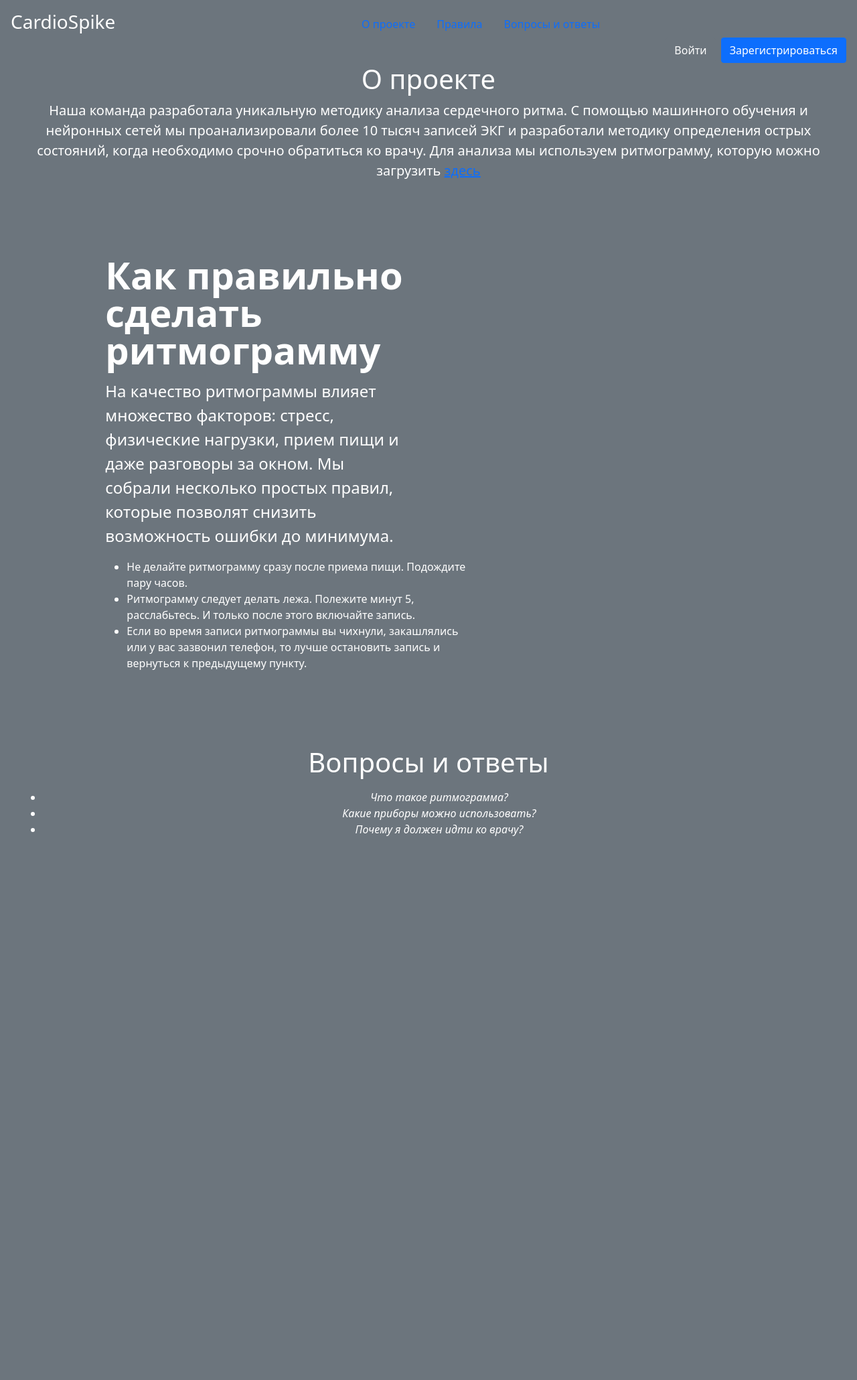
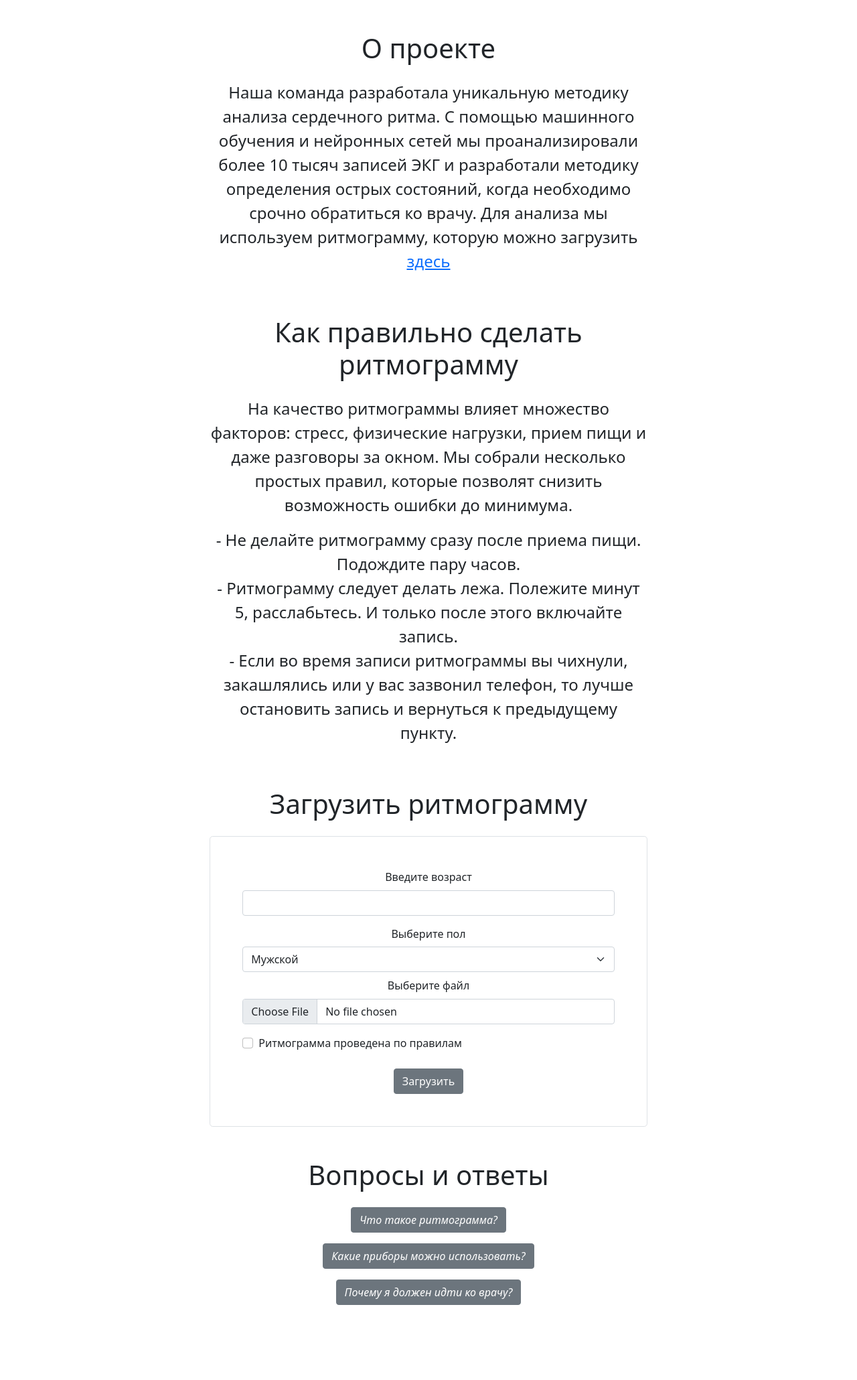
Before and after one commit to DaryaLugmanova/leadersofdigital, a Django app: page / in a window 1280 px wide. Shown: the whole page at 67% size. Before the commit the page ends 1248 px from the top, so only its background shows below. Run offline with Django 3.2, Linux system fonts and the light colour scheme.

Commit message:
Update index tmplate

```diff
--- a/templates/web/index.html
+++ b/templates/web/index.html
@@ -2,127 +2,129 @@
 {% extends 'base.html' %}
 {% load static %}
 {% block content %}
-<html lang="ru" class="h-100">
 
-<!--<head>-->
-<!--    <meta charset="utf-8">-->
-<!--    <meta name="viewport" content="width=device-width, initial-scale=1">-->
-<!--    <meta name="description" content="">-->
-<!--    <meta name="author" content="Mark Otto, Jacob Thornton, and Bootstrap contributors">-->
-<!--    <meta name="generator" content="Hugo 0.83.1">-->
-<!--    <title>CardioSpike</title>-->
+<main class="px-3">
+    <div class="container col-xl-10 col-xxl-8 px-4 py-5">
 
-<!--    <link rel="canonical" href="https://getbootstrap.com/docs/5.0/examples/cover/">-->
+        <!--О проекте-->
+        <div class="row align-items-center justify-content-center">
+            <div class="col-lg-8 text-center">
+                <h1 class="mb-4"><a name="About">О проекте</a></h1>
+                <p class="fs-4 text-center">Наша команда разработала уникальную методику анализа сердечного
+                    ритма. С помощью машинного обучения и нейронных сетей мы проанализировали более 10 тысяч записей ЭКГ
+                    и разработали методику определения острых состояний, когда необходимо срочно обратиться ко врачу.
+                    Для анализа мы используем ритмограмму, которую можно загрузить
+                    <a href="#Upload_HRV">здесь</a>
+                </p>
+            </div>
+        </div>
 
+        <!--Как правильно проводить измерение ритмограммы-->
+        <div class="row align-items-center my-5 justify-content-center">
+            <div class="col-lg-8 text-center">
+                <h1 class="mb-4"><a name="Rules">Как правильно сделать
+                    ритмограмму</a></h1>
+                <p class="fs-4 text-center">На качество ритмограммы влияет множество факторов: стресс,
+                    физические нагрузки, прием пищи и даже разговоры за окном. Мы собрали несколько простых правил,
+                    которые позволят снизить возможность ошибки до минимума.
+                </p>
+                <p class="lead fs-4 text-center">
+                    - Не делайте ритмограмму сразу после приема пищи. Подождите пару часов.<br>
+                    - Ритмограмму следует делать лежа. Полежите минут 5, расслабьтесь. И только после
+                    этого включайте запись.<br>
+                    - Если во время записи ритмограммы вы чихнули, закашлялись или у вас зазвонил
+                    телефон, то лучше остановить запись и вернуться к предыдущему пункту.
+                </p>
+            </div>
+        </div>
 
-<!--    &lt;!&ndash; Bootstrap core CSS &ndash;&gt;-->
-<!--    <link href="https://github.com/DaryaLugmanova/leadersofdigital/blob/main/bootstrap.min.css" rel="stylesheet">-->
+        <!--Форма отправки ритмограммы-->
+        <div class="row align-items-center my-5 justify-content-center">
+            <div class="col-lg-8 text-center">
+                <h1 class="mb-4"><a name="Upload_HRV">Загрузить ритмограмму</a></h1>
+                <form class="p-4 p-md-5 border rounded-3" enctype="multipart/form-data"
+                      method="POST">
+                    {% csrf_token %}
+                    <div class="mb-2">
+                        <label for="age" class="form-label">Введите возраст</label>
+                        <input type="number" class="form-control" id="age" min="18" max="120" required>
+                    </div>
+                    <div class="mb-2">
+                        <label for="sex"
+                               class="col-sm-6 col-form-label">Выберите пол</label>
+                        <div class="field">
+                            <select name="sex" id="sex" class="form-select" required>
+                                <option selected value="Мужской">Мужской</option>
+                                <option value="Женский">Женский</option>
+                            </select>
+                        </div>
+                    </div>
+                    <div class="mb-3">
+                        <label for="hrv_file" class="form-label">Выберите файл</label>
+                        <input class="form-control" type="file" id="hrv_file" required>
+                        <div class="invalid-feedback">
+                            Загрузите файл с ритмограммой.
+                        </div>
+                    </div>
+                    <div class="form-check text-start">
+                        <input class="form-check-input" type="checkbox" value="False" id="hrv_with_rules">
+                        <label class="form-check-label" for="hrv_with_rules">
+                            Ритмограмма проведена по правилам
+                        </label>
+                    </div>
+                    <button type="submit" class="btn btn-secondary mt-4">Загрузить</button>
+                </form>
+            </div>
+        </div>
 
-<!--    <style>-->
-<!--        .bd-placeholder-img {-->
-<!--            font-size: 1.125rem;-->
-<!--            text-anchor: middle;-->
-<!--            -webkit-user-select: none;-->
-<!--            -moz-user-select: none;-->
-<!--            user-select: none;-->
-<!--        }-->
-<!--        -->
-<!--        @media (min-width: 768px) {-->
-<!--            .bd-placeholder-img-lg {-->
-<!--                font-size: 3.5rem;-->
-<!--            }-->
-<!--        }-->
-<!--        -->
-<!--        form {-->
-<!--            color: navy;-->
-<!--        }-->
-<!--        -->
-<!--        .form_row {-->
-<!--            padding-bottom: 10%;-->
-<!--        }-->
-
-
-<!--    </style>-->
-
-
-<!--    &lt;!&ndash; Custom styles for this template &ndash;&gt;-->
-<!--    <link href="cover.css" rel="stylesheet">-->
-<!--</head>-->
-
-<div class="d-flex h-100 text-center text-white bg-secondary">
-
-    <!--Header-->
-    <div class="cover-container d-flex w-100 h-100 p-3 mx-auto flex-column">
-        <header class="mb-auto">
-            <div>
-                <h3 class="float-md-start mb-0">CardioSpike</h3>
-                <nav class="nav nav-masthead justify-content-center float-md-center">
-                    <a class="nav-link active" aria-current="page" href="#About_the_project">О проекте</a>
-                    <a class="nav-link" href="#Rules">Правила</a>
-                    <a class="nav-link" href="#">Вопросы и ответы</a>
-                </nav>
-                <div class="nav nav-masthead justify-content-center float-md-end col-xs-3 text-end">
-                    <button type="button" class="btn btn-secondary me-2">Войти</button>
-                    <button type="button" class="btn btn-primary">Зарегистрироваться</button>
+        <!--FAQ о ритмограмме-->
+        <div class="row align-items-center my-5 justify-content-center">
+            <div class="col-lg-8 text-center">
+                <h1><a name="FAQ">Вопросы и ответы</a></h1>
+                <p class="lead mt-4">
+                    <a class="btn btn-secondary" data-bs-toggle="collapse" href="#AboutHRV" role="button"
+                       aria-expanded="false" aria-controls="collapseExample">
+                        <i>Что такое ритмограмма?</i>
+                    </a>
+                <div class="collapse" id="AboutHRV">
+                    <div class="card card-body my-3">
+                        Ритмограмма представляет собой график, в котором по горизонтальной оси откладывается
+                        номер «R-R» интервала, а по вертикальной длительность «R-R» интервала в секундах. График
+                        позволяет получить первичную оценку качества проведенного обследования и обнаружить
+                        нарушения сердечного ритма.
+                    </div>
                 </div>
+                <p class="lead">
+                    <a class="btn btn-secondary" data-bs-toggle="collapse" href="#Equipment" role="button"
+                       aria-expanded="false" aria-controls="collapseExample">
+                        <i>Какие приборы можно использовать?</i>
+                    </a>
+                <div class="collapse" id="Equipment">
+                    <div class="card card-body my-3">
+                        Ритмограмма представляет собой график, в котором по горизонтальной оси откладывается
+                        номер «R-R» интервала, а по вертикальной длительность «R-R» интервала в секундах. График
+                        позволяет получить первичную оценку качества проведенного обследования и обнаружить
+                        нарушения сердечного ритма.
+                    </div>
+                </div>
+                <p class="lead">
+                    <a class="btn btn-secondary" data-bs-toggle="collapse" href="#Doc" role="button"
+                       aria-expanded="false" aria-controls="collapseExample">
+                        <i>Почему я должен идти ко врачу?</i>
+                    </a>
+                <div class="collapse" id="Doc">
+                    <div class="card card-body my-3">
+                        Ритмограмма представляет собой график, в котором по горизонтальной оси откладывается
+                        номер «R-R» интервала, а по вертикальной длительность «R-R» интервала в секундах. График
+                        позволяет получить первичную оценку качества проведенного обследования и обнаружить
+                        нарушения сердечного ритма.
+                    </div>
+                </div>
+                </p>
             </div>
-        </header>
-
-        <!--Основная часть-->
-        <main class="px-3">
-            <h1><a name="About_the_project">О проекте</a></h1>
-            <p class="lead">Наша команда разработала уникальную методику анализа сердечного ритма. С помощью машинного
-                обучения и нейронных сетей мы проанализировали более 10 тысяч записей ЭКГ и разработали методику
-                определения
-                острых состояний, когда необходимо срочно
-                обратиться ко врачу. Для анализа мы используем ритмограмму, которую можно загрузить
-                <a href="{% url 'upload' %}">здесь</a>
-            </p>
-            <div class="b-example-divider"></div>
-
-            <div class="container col-xl-10 col-xxl-8 px-4 py-5">
-                <div class="row align-items-center g-lg-5 py-5">
-                    <div class="col-lg-7 text-center text-lg-start">
-                        <h2 class="display-4 fw-bold lh-1 mb-3"><a name="Rules">Как правильно сделать ритмограмму</a>
-                        </h2>
-                        <p class="col-lg-10 fs-4">На качество ритмограммы влияет множество факторов: стресс, физические
-                            нагрузки, прием пищи и даже разговоры за окном. Мы собрали несколько простых правил, которые
-                            позволят снизить возможность ошибки до минимума.
-                        <ul>
-                            <li>
-                                Не делайте ритмограмму сразу после приема пищи. Подождите пару часов.
-                            </li>
-                            <li>
-                                Ритмограмму следует делать лежа. Полежите минут 5, расслабьтесь. И только после этого
-                                включайте запись.
-                            </li>
-                            <li>
-                                Если во время записи ритмограммы вы чихнули, закашлялись или у вас зазвонил телефон, то
-                                лучше остановить запись и вернуться к предыдущему пункту.
-                            </li>
-                        </ul>
-                        </p>
-                    </div>
-
-                </div>
-            </div>
-            <h1><a name="Questions">Вопросы и ответы</a></h1>
-            <p class="lead">
-            <ul>
-                <li>
-                    <i>Что такое ритмограмма?</i>
-                </li>
-                <li>
-                    <i>Какие приборы можно использовать?</i>
-                </li>
-                <li>
-                    <i>Почему я должен идти ко врачу?</i>
-                </li>
-            </ul>
-            </p>
-        </main>
+        </div>
 
     </div>
-</div>
+</main>
 
 {% endblock content %}
```
